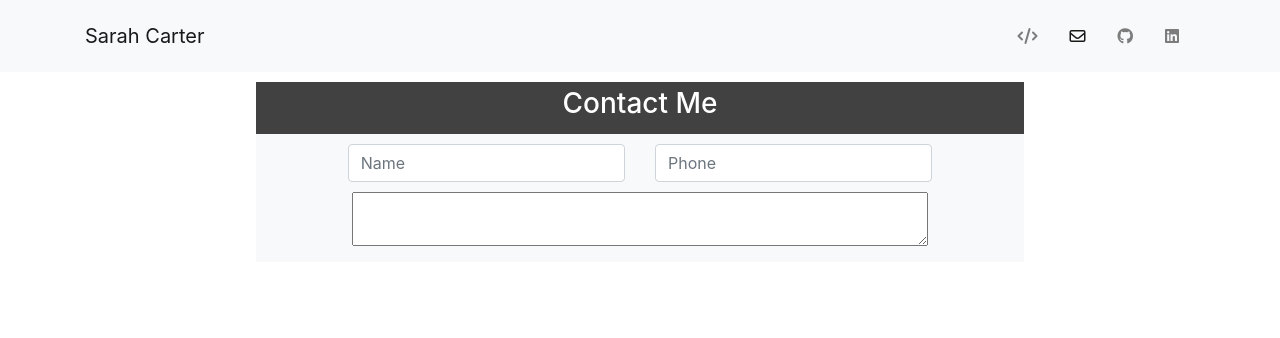
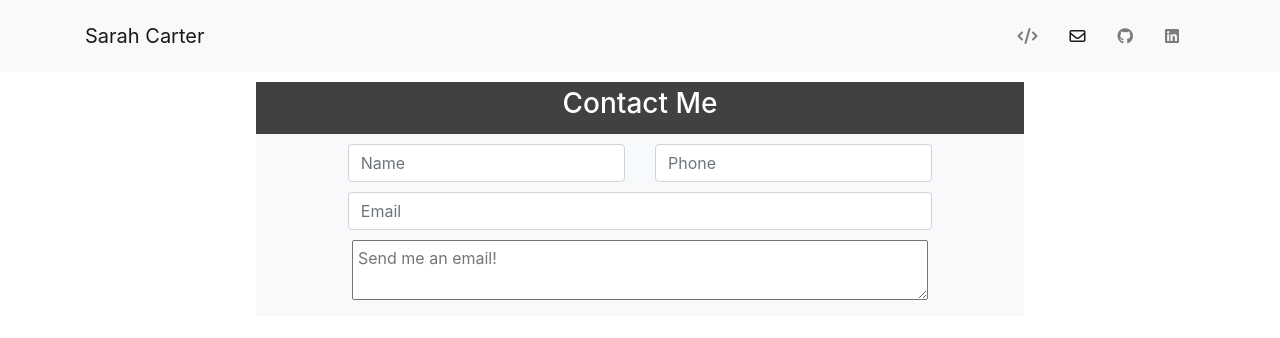
Before and after one commit to sarahm16/React-Portfolio, a React (Create React App) app: page /contact in a window 1280 px wide. Shown: the top 338 px of the page. Built offline with nearby package versions, Linux system fonts and the light colour scheme.

Commit message:
added an email input field to contact form

```diff
--- a/src/pages/contact.js
+++ b/src/pages/contact.js
@@ -9,6 +9,7 @@ class Contact extends Component {
         super();
         this.state = {
             message: '',
+            name: '',
             email: '',
             phone: '',
             isSubmitted: false
@@ -34,13 +35,18 @@ class Contact extends Component {
                         <form>
                             <div className="row user-contact">
                                 <div className="col">
-                                    <input type="text" className="form-control" placeholder="Name" />
+                                    <input type="text" id='name' className="form-control" placeholder="Name" onChange={this.onChange} />
                                 </div>
                                 <div className="col">
-                                    <input type="text" className="form-control" placeholder="Phone" />
+                                    <input type="text" id='phone' className="form-control" placeholder="Phone" onChange={this.onChange} />
                                 </div>
                             </div>
-                            <textarea id='message' value={this.state.message} onChange={this.onChange} />
+                            <div className='row user-contact'>
+                                <div className='col'>
+                                    <input type='email' id='email' className='form-control' placeholder='Email' onChange={this.onChange} />
+                                </div>
+                            </div>
+                            <textarea id='message' placeholder='Send me an email!' value={this.state.message} onChange={this.onChange} />
                         </form>
                     </div>
                 </div>
--- a/src/pages/style.css
+++ b/src/pages/style.css
@@ -14,9 +14,14 @@ form {
     margin: 0 auto;
 }
 
+#email {
+    margin-top: 10px;
+}
+
 #message {
     width: 75%;
     margin-top: 10px;
+    padding: 5px;
 }
 
 .contact-header {
```
